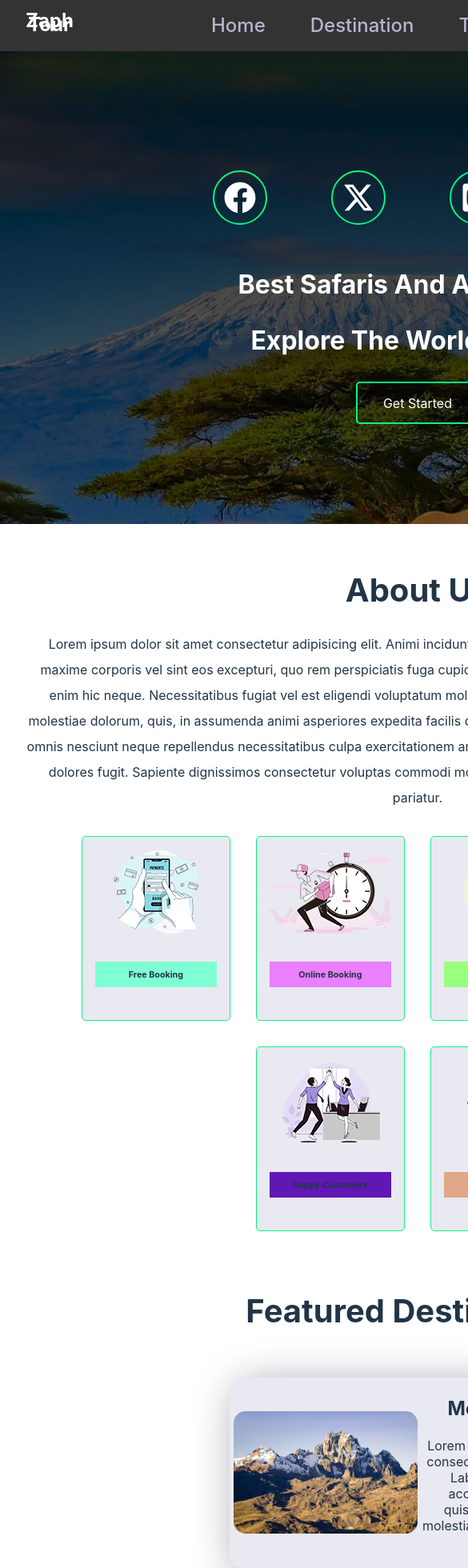
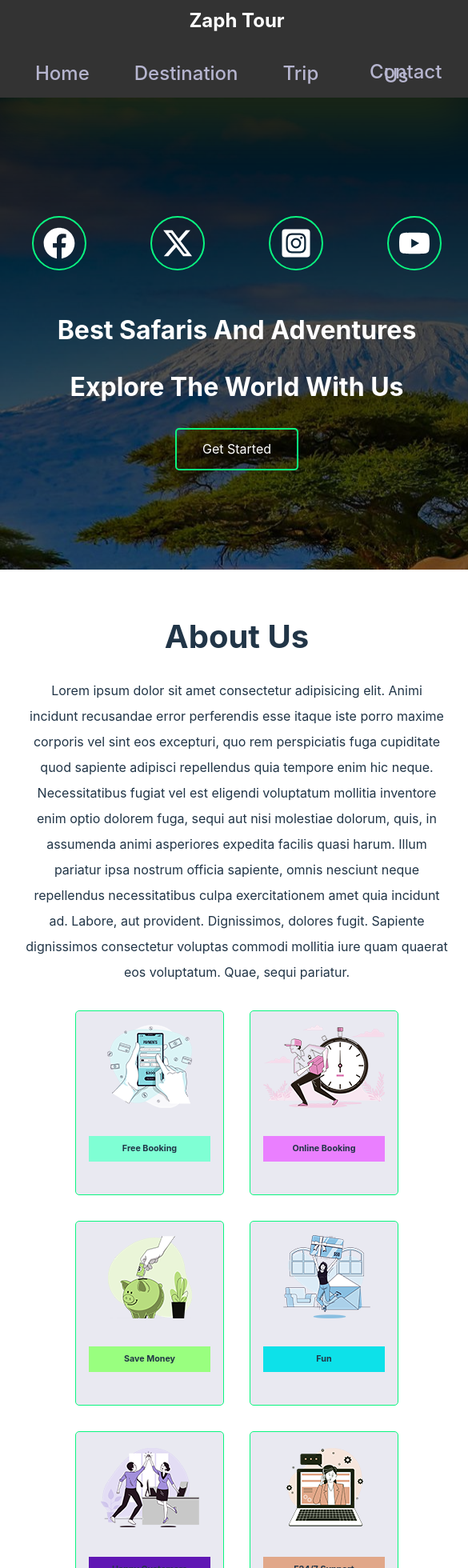
Before and after one commit to Denzel60/Zaph-Tours, a React (Vite) app: page / in a window 390 px wide. Shown: the top 1960 px of the page at 80% size, 585 px wide, since content can reach past the window. Built offline with nearby package versions, Linux system fonts and the light colour scheme.

Commit message:
"Updated styles for Header and Home components"

```diff
--- a/src/Components/Header.css
+++ b/src/Components/Header.css
@@ -1,8 +1,7 @@
 .header{
     display: flex;
     align-items: center;
-    gap: 10rem;
-    justify-content: center;
+    justify-content: space-between;
     padding: 0 2em;
     background-color: rgba(0, 0, 0, 0.8);
     box-shadow: 0 40px 60px rgba(255, 255, 0, 0.1);
@@ -23,3 +22,11 @@
     border-radius: 20px;
     outline: none;
 }
+@media (max-width: 770px){
+    .header{
+        flex-direction: column;
+    }
+    .travel-button{
+        display: none;
+    }
+}
--- a/src/Pages/Home/Home.css
+++ b/src/Pages/Home/Home.css
@@ -163,7 +163,6 @@
     padding: 5em;
     background-color: rgb(232, 241, 237);
     border-radius: 2em;
-    flex-wrap: wrap;
 }
 .testimony-item{
     margin: 15px;
@@ -235,4 +234,14 @@
     *{
         box-sizing: border-box;
     }
+    .testimonies-wrapper{
+        flex-wrap: wrap;
+    }
+    .featured-destination{
+        flex-direction: column;
+        width: 90%;
+    }
+    .featured .featured-destination img{
+        width: 100%;
+    }
 }
```
